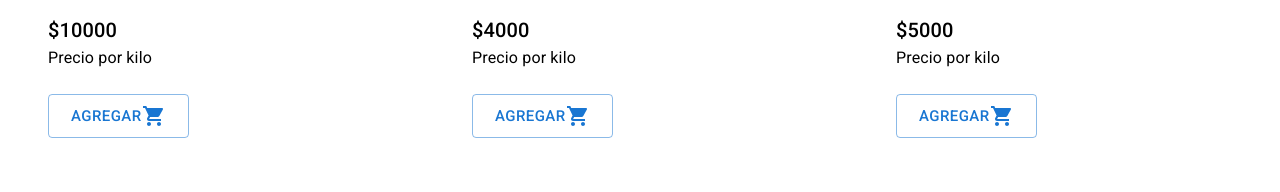
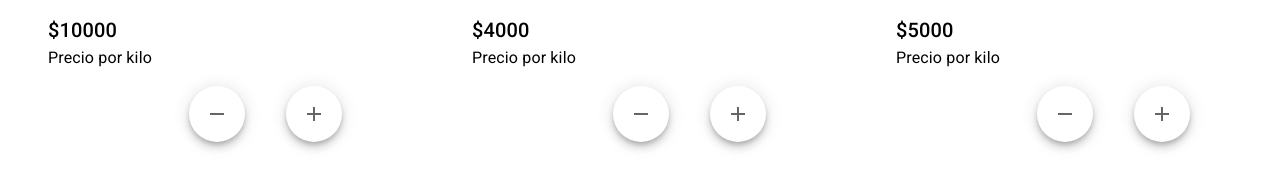
Before and after one commit to MychelGarzon/meatShop, a React (Vite) app: page / in a window 1280 px wide. Shown: the part 439-631 px from the top of the page. Built offline with nearby package versions, Linux system fonts and the light colour scheme.

Commit message:
Minus and Plus Buttons

```diff
--- /dev/null
+++ b/src/components/minusPlusButton/MinusButton.tsx
@@ -0,0 +1,25 @@
+import Box from "@mui/material/Box";
+import SpeedDial from "@mui/material/SpeedDial";
+import RemoveIcon from "@mui/icons-material/Remove";
+
+function MinusButton() {
+  return (
+    <Box sx={{ height: 320, transform: "translateZ(0px)", flexGrow: 1 }}>
+      <SpeedDial
+        ariaLabel="SpeedDial basic example"
+        sx={{ position: "absolute" }}
+        icon={<RemoveIcon sx={{ color: "text.secondary" }} />}
+        FabProps={{
+          sx: {
+            bgcolor: "inherit",
+            "&:hover": {
+              bgcolor: "inherit",
+            },
+          },
+        }}
+      ></SpeedDial>
+    </Box>
+  );
+}
+
+export default MinusButton;
--- /dev/null
+++ b/src/components/minusPlusButton/PlusButton.tsx
@@ -0,0 +1,25 @@
+import Box from "@mui/material/Box";
+import SpeedDial from "@mui/material/SpeedDial";
+import SpeedDialIcon from "@mui/material/SpeedDialIcon";
+
+function PlusButton() {
+  return (
+    <Box sx={{ height: 320, transform: "translateZ(0px)", flexGrow: 1 }}>
+      <SpeedDial
+        ariaLabel="SpeedDial basic example"
+        sx={{ position: "absolute"}}
+        icon={<SpeedDialIcon sx={{ color: "text.secondary" }} />}
+        FabProps={{
+          sx: {
+            bgcolor: "inherit",
+            "&:hover": {
+              bgcolor: "inherit",
+            },
+          },
+        }}
+      ></SpeedDial>
+    </Box>
+  );
+}
+
+export default PlusButton;
--- a/src/components/productCard/ProductCard.tsx
+++ b/src/components/productCard/ProductCard.tsx
@@ -1,7 +1,10 @@
-import { Button, Card, CardContent, CardMedia, Typography } from "@mui/material"
+import { Box, Button, Card, CardContent, CardMedia, Typography } from "@mui/material"
 import ShoppingCartIcon from '@mui/icons-material/ShoppingCart';
 import styles from './productCard.module.css'
 import { Products } from "../../data/data";
+import MinusButton from "../minusPlusButton/MinusButton";
+import PlusButton from "../minusPlusButton/PlusButton";
+
 
 const ProductCard: React.FC<Products> = ({ ...product
 }) => {
@@ -31,13 +34,24 @@ const ProductCard: React.FC<Products> = ({ ...product
         <Typography variant="body1">
           Precio por kilo
         </Typography>
+        <Box
+          sx={{
+            display: 'flex',
+            justifyContent: 'center',
+            alignItems: 'center',
+
+          }}
+        >
         <Button
           variant="outlined"
           color="primary"
           size="large"
           className={styles.addToCardButton}>Agregar
           <ShoppingCartIcon />
-        </Button>
+          </Button>
+          <MinusButton />
+          <PlusButton />
+        </Box>
       </CardContent>
     </Card >
   )
```
